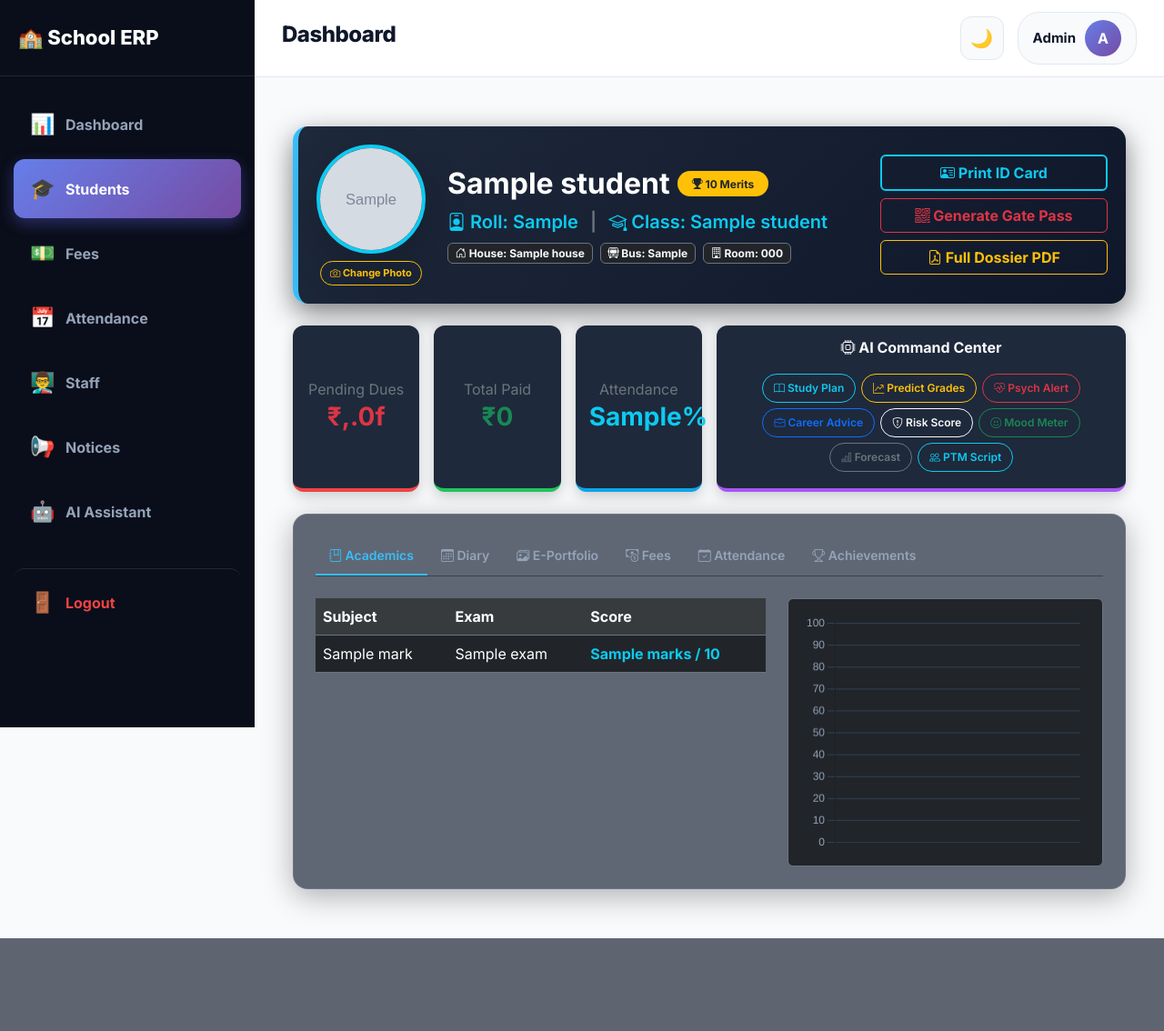
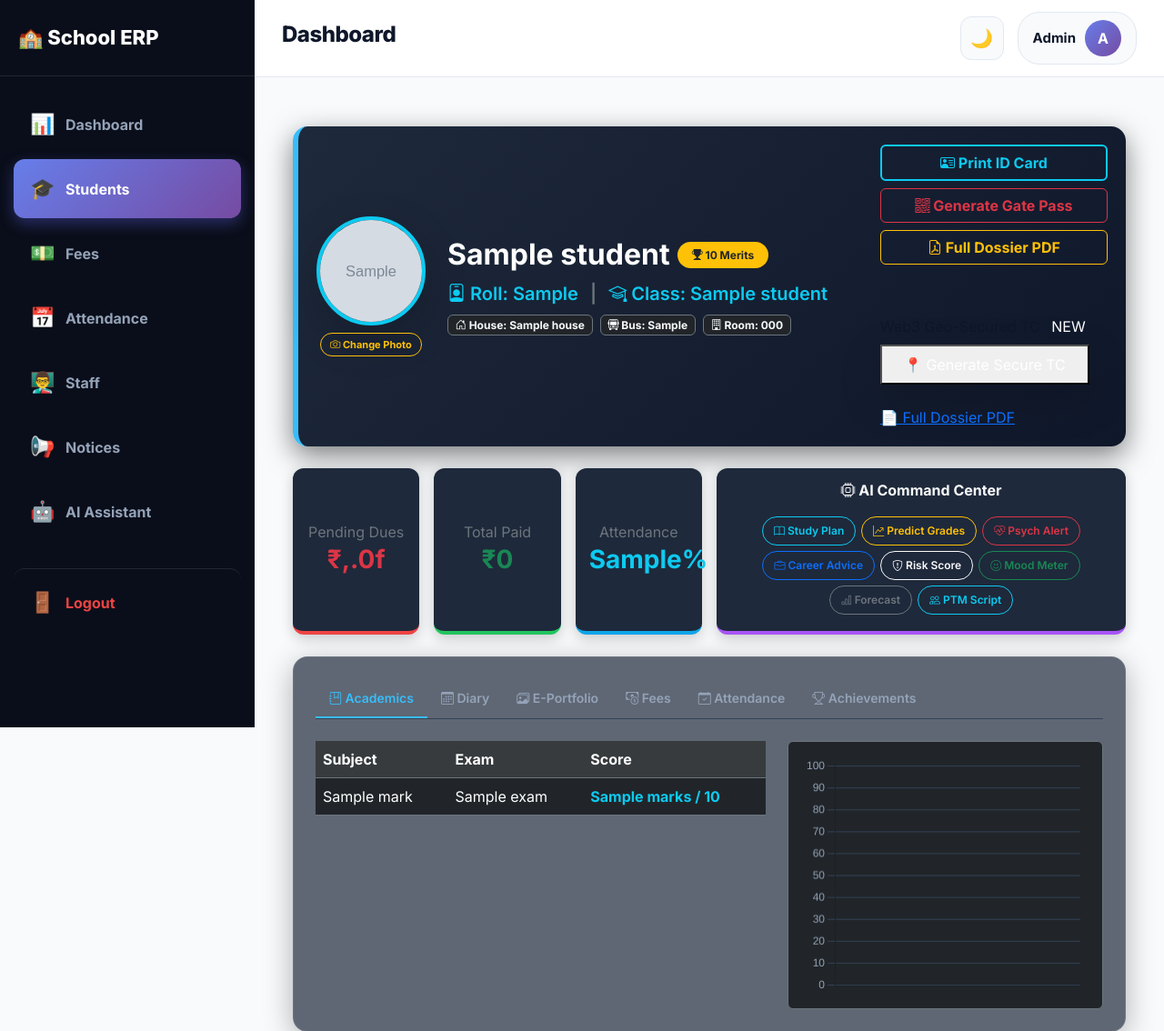
Before and after one commit to amankum500-max/School-mangement-, a Flask app: template templates/students/student_profile.html in a window 1280 px wide. Shown: the top 1134 px of the page at 91% size. Before the commit the page ends 1032 px from the top, so only its background shows below. Run offline with Flask 3, Linux system fonts and the light colour scheme; the template is opened without the code that fills it: most values are stand-ins (such as "Sample title", 1, 10 or a date in 2020); grey boxes marked "Sample" are stand-in pictures; some libraries are stand-ins or nearby versions.

Commit message:
Add Web3 Geo-Secured TC button to student profile

```diff
--- a/templates/students/student_profile.html
+++ b/templates/students/student_profile.html
@@ -123,6 +123,18 @@
 </a>
             <button class="btn btn-outline-danger fw-bold w-100" onclick="generateGatePass('{{ student.roll_no }}')"><i class="bi bi-qr-code"></i> Generate Gate Pass</button>
             <a href="/student/dossier/pdf/{{ student.roll_no }}" class="btn btn-outline-warning fw-bold w-100"><i class="bi bi-file-earmark-pdf"></i> Full Dossier PDF</a>
+            <!-- 🔥 GOD-LEVEL TC BUTTON 🔥 -->
+<div class="mt-4 pt-4 border-t border-gray-600">
+    <div class="flex items-center justify-between mb-2">
+        <span class="text-xs font-bold text-gray-300">Web3 Geo-Secured TC</span>
+        <span class="text-[10px] bg-purple-500 text-white px-2 py-0.5 rounded-full">NEW</span>
+    </div>
+    <button onclick="generateGodLevelTC('{{ student.roll_no }}')" id="tcBtn" class="w-full bg-gradient-to-r from-purple-600 to-pink-600 text-white px-4 py-2 rounded-lg font-bold shadow-lg hover:scale-105 transition-all text-sm flex items-center justify-center gap-2">
+        📍 Generate Secure TC
+    </button>
+    <p id="tcStatus" class="mt-2 text-xs font-bold text-center text-blue-400"></p>
+</div>
+            <a href="..." class="...">📄 Full Dossier PDF</a>
         </div>
     </div>
 
```
